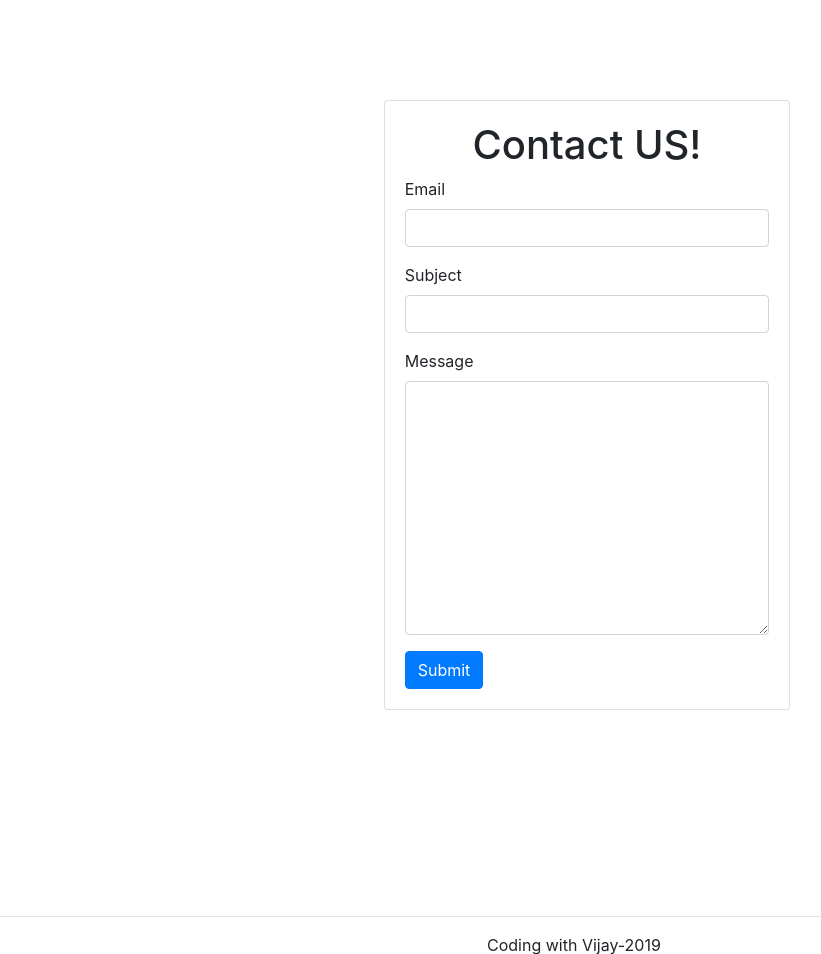
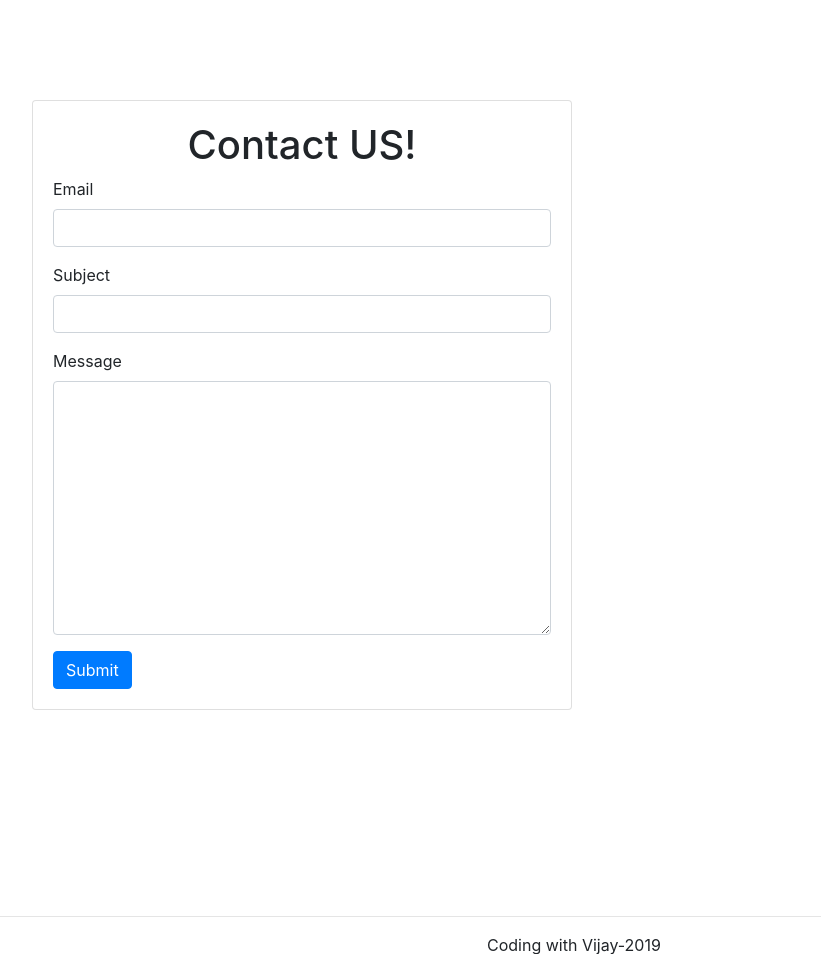
Before and after one commit to vijaykanth1729/Django-Customizing-User-Model, a Django app: page /contact/ in a window 1280 px wide. Shown: the part 77-1031 px from the top of the page, without its empty margins (53-874 px from the left). Run offline with Django 3.2, Linux system fonts and the light colour scheme; some libraries are stand-ins or nearby versions.

Commit message:
updated contact form

```diff
--- a/blog/templates/blog/contact.html
+++ b/blog/templates/blog/contact.html
@@ -2,8 +2,9 @@
 {% load crispy_forms_tags %}
 
 {% block content %}
-<div class="row justify-content-center" style="margin-top: 100px">
-    <div class="col-4">
+<div class="container" style="margin-top: 100px">
+    <div class="row">
+        <div class="col-6">
             <div class="card">
                 <div class="card-body">
                     <center><h1>Contact US!</h1></center>
@@ -16,5 +17,6 @@
             </div>
         </div>
     </div>
+</div>
 
 {% endblock %}
```
Lines whose indentation alone changed are shown as unchanged.
